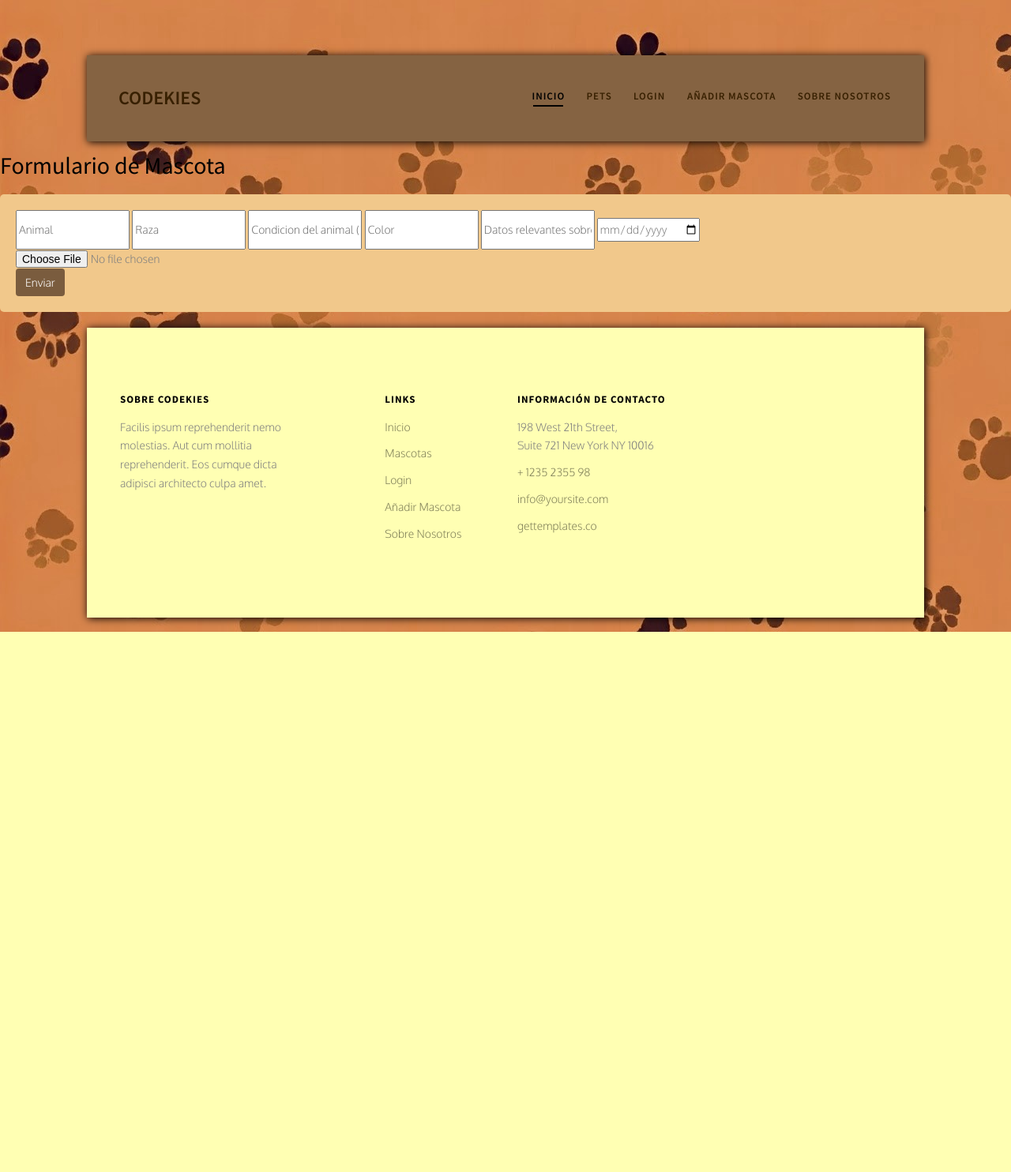
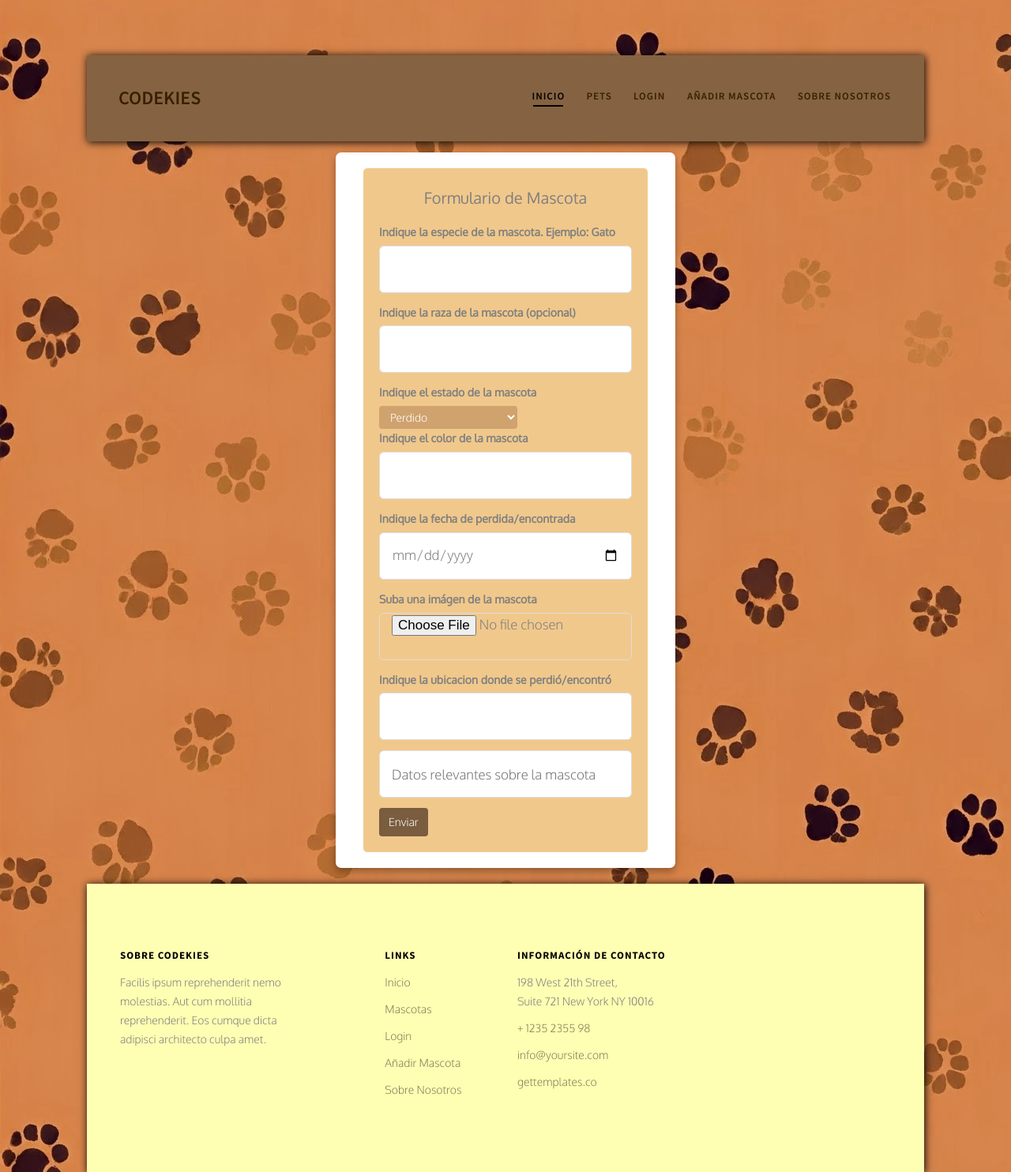
Before and after one commit to sebideth/codekies, a Flask app: template front/templates/upload_pet.html in a window 1280 px wide. Shown: the top 1484 px of the page at 79% size. Before the commit the page ends 800 px from the top, so only its background shows below. Run offline with Flask 3, Linux system fonts and the light colour scheme; the template is opened without the code that fills it, so the values that code supplies are empty; some libraries are stand-ins or nearby versions; some web fonts are replaced.

Commit message:
#50 agregando estilos y continuando con el desarrollo del template upload_pet

```diff
--- a/front/templates/upload_pet.html
+++ b/front/templates/upload_pet.html
@@ -1,22 +1,36 @@
 {% extends 'base.html' %}
 {% block body %}
-    <h2>
-        Formulario de Mascota
-    </h2>
+<div class="container">
+    <div class="login form">
         <!-- agregar la ruta de envio -->
         <form action="/ruta-de-envio" method="post">
+            <header>
+                    Formulario de Mascota
+            </header>
             <!-- Required implica que el usuario debe completar el campo para poder completar el formulario -->
-        <input type="text" name="animal" placeholder="Animal" required>
-        <input type="text" name="raza" placeholder="Raza">
-        <input type="text" name="condicion" placeholder="Condicion del animal (perdido o encontrado)" required>
-        <input type="text" name="color" placeholder="Color" required>
-        <input type="text" name="descripcion" placeholder="Datos relevantes sobre el animal">
-        <input type="date" name="fecha" placeholder="Fecha de perdido o de encontrado" required>
+            <label for="animal">Indique la especie de la mascota. Ejemplo: Gato</label>
+                <input type="text" name="animal" id="animal" required>
+            <label for="raza">Indique la raza de la mascota (opcional)</label>
+                <input type="text" name="raza" id="raza">
+            <label for="condicion">Indique el estado de la mascota</label>
+            <select id="condicion" name="condicion" required>
+                <option>Perdido</option>
+                <option>Encontrado sin dueño</option>
+            </select>
+            <label for="color">Indique el color de la mascota</label>
+                <input type="text" name="color" id="color" required>
+            <label for="fecha">Indique la fecha de perdida/encontrada</label>
+                <input type="date" name="fecha" id="fecha" required>
+            <label for="foto">Suba una imágen de la mascota</label>
                 <!-- Permite al usuario subir un archivo, pero este tiene la condicion de ser algun tipo de imagen -->
-        <input type="file" name="foto" placeholder="Suba una foto de la mascota" accept="image/*" required>
+                <input type="file" name="foto" id="foto" accept="image/*" required>
+            <label for="ubicacion">Indique la ubicacion donde se perdió/encontró</label>
+                <input type="text" id="ubicacion"name="ubicacion" required>
+            <input type="text" name="descripcion" placeholder="Datos relevantes sobre la mascota">
             <!-- Campo oculto que no vera el usuario, lo inicializo en falso y se cambiara a verdadero cuando la mascota sea encontrada o entregada a su dueño -->
             <input type="hidden" name="resuelto" value="false">
             <button type="submit">Enviar</button>
-        <!-- falta pedirle la ubicacion de la mascota al usuario y mostrarle el mapa para que la pueda confirmar, usando la api de openstreetmap-->
         </form>
+    </div>
+</div>
 {% endblock %}
```
Lines whose indentation alone changed are shown as unchanged.
